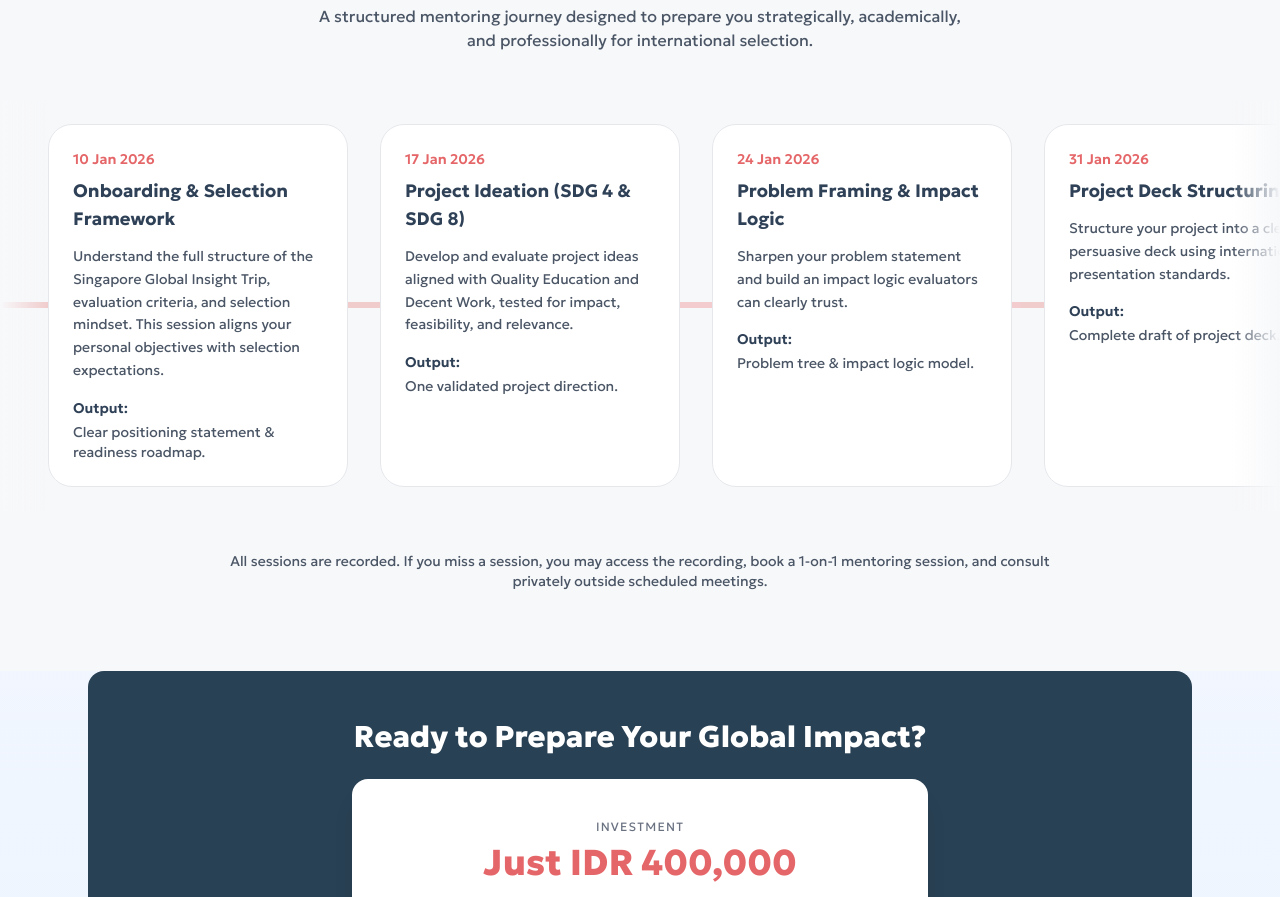
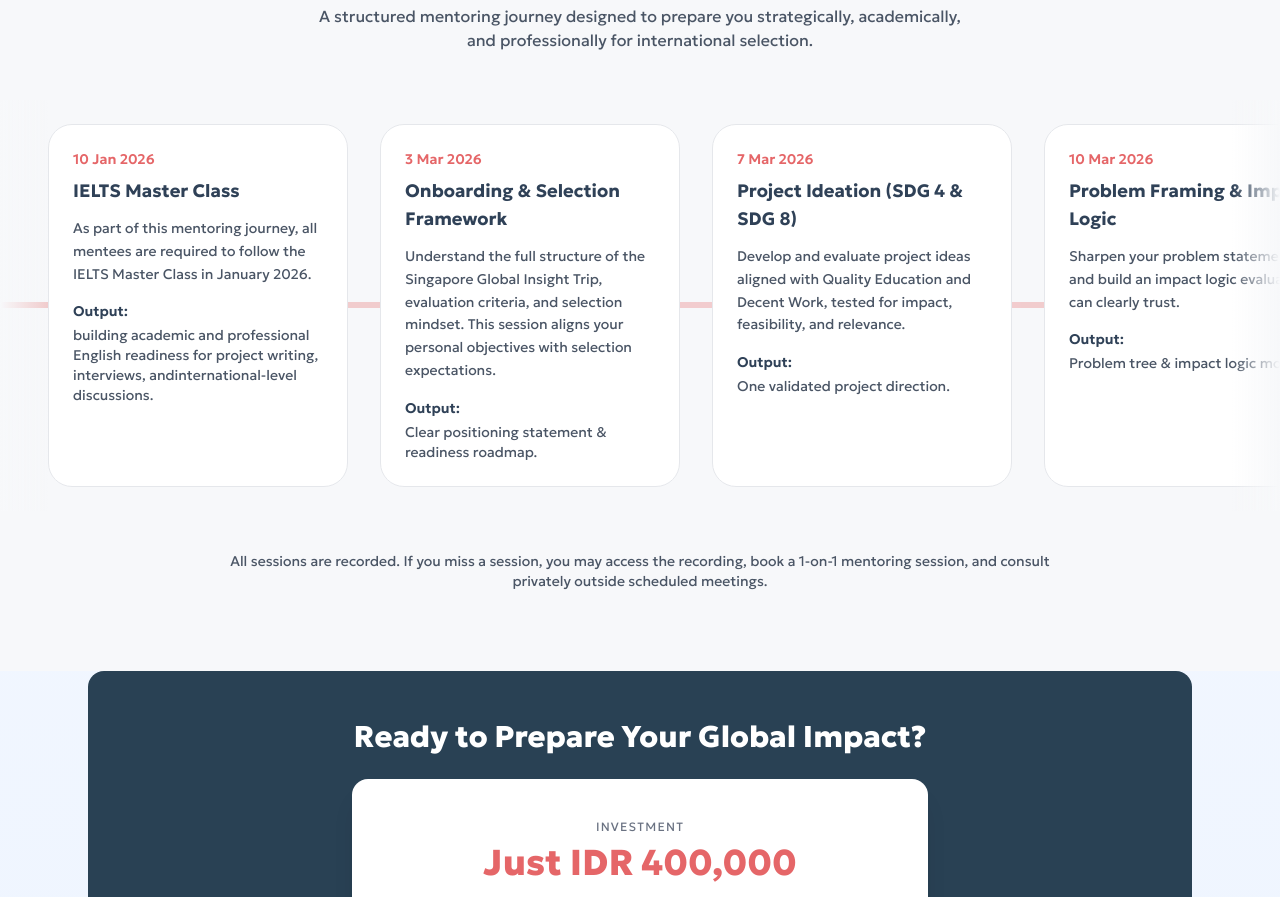
Before and after one commit to putubgs/ielsco, a Next.js app: page /products/courses/sgtrip-mentoring in a window 1280 px wide. Shown: the part 2120-3017 px from the top of the page. Built offline with nearby package versions, Linux system fonts and the light colour scheme.

Commit message:
Update SGtrip Mentoring

```diff
--- a/src/app/products/courses/sgtrip-mentoring/page.tsx
+++ b/src/app/products/courses/sgtrip-mentoring/page.tsx
@@ -17,48 +17,54 @@ type CurriculumItem = {
 const curriculum: CurriculumItem[] = [
   {
     date: "10 Jan 2026",
+    title: "IELTS Master Class",
+    desc: "As part of this mentoring journey, all mentees are required to follow the IELTS Master Class in January 2026.",
+    output: "building academic and professional English readiness for project writing, interviews, andinternational-level discussions.",
+  },
+  {
+    date: "3 Mar 2026",
     title: "Onboarding & Selection Framework",
     desc: "Understand the full structure of the Singapore Global Insight Trip, evaluation criteria, and selection mindset. This session aligns your personal objectives with selection expectations.",
     output: "Clear positioning statement & readiness roadmap.",
   },
   {
-    date: "17 Jan 2026",
+    date: "7 Mar 2026",
     title: "Project Ideation (SDG 4 & SDG 8)",
     desc: "Develop and evaluate project ideas aligned with Quality Education and Decent Work, tested for impact, feasibility, and relevance.",
     output: "One validated project direction.",
   },
   {
-    date: "24 Jan 2026",
+    date: "10 Mar 2026",
     title: "Problem Framing & Impact Logic",
     desc: "Sharpen your problem statement and build an impact logic evaluators can clearly trust.",
     output: "Problem tree & impact logic model.",
   },
   {
-    date: "31 Jan 2026",
+    date: "14 Mar 2026",
     title: "Project Deck Structuring",
     desc: "Structure your project into a clear, persuasive deck using international presentation standards.",
     output: "Complete draft of project deck.",
   },
   {
-    date: "7 Feb 2026",
+    date: "17 Mar 2026",
     title: "Deck Review & Refinement",
     desc: "Deep review on logic, clarity, and persuasion to elevate your deck to submission-ready quality.",
     output: "Refined final deck.",
   },
   {
-    date: "14 Feb 2026",
+    date: "24 Mar 2026",
     title: "Interview Preparation",
     desc: "Mock interviews and structured answer frameworks for personal motivation and project defense.",
     output: "Interview answer bank.",
   },
   {
-    date: "21 Feb 2026",
+    date: "28 Mar 2026",
     title: "Presentation Simulation",
     desc: "Live simulation of project presentation with Q&A handling and performance feedback.",
     output: "Presentation-ready confidence.",
   },
   {
-    date: "28 Feb 2026",
+    date: "31 Mar 2026",
     title: "Final Review & Closing",
     desc: "Final readiness evaluation, private feedback, and strategic advice before entering selection.",
     output: "Clear next steps & confidence.",
```
